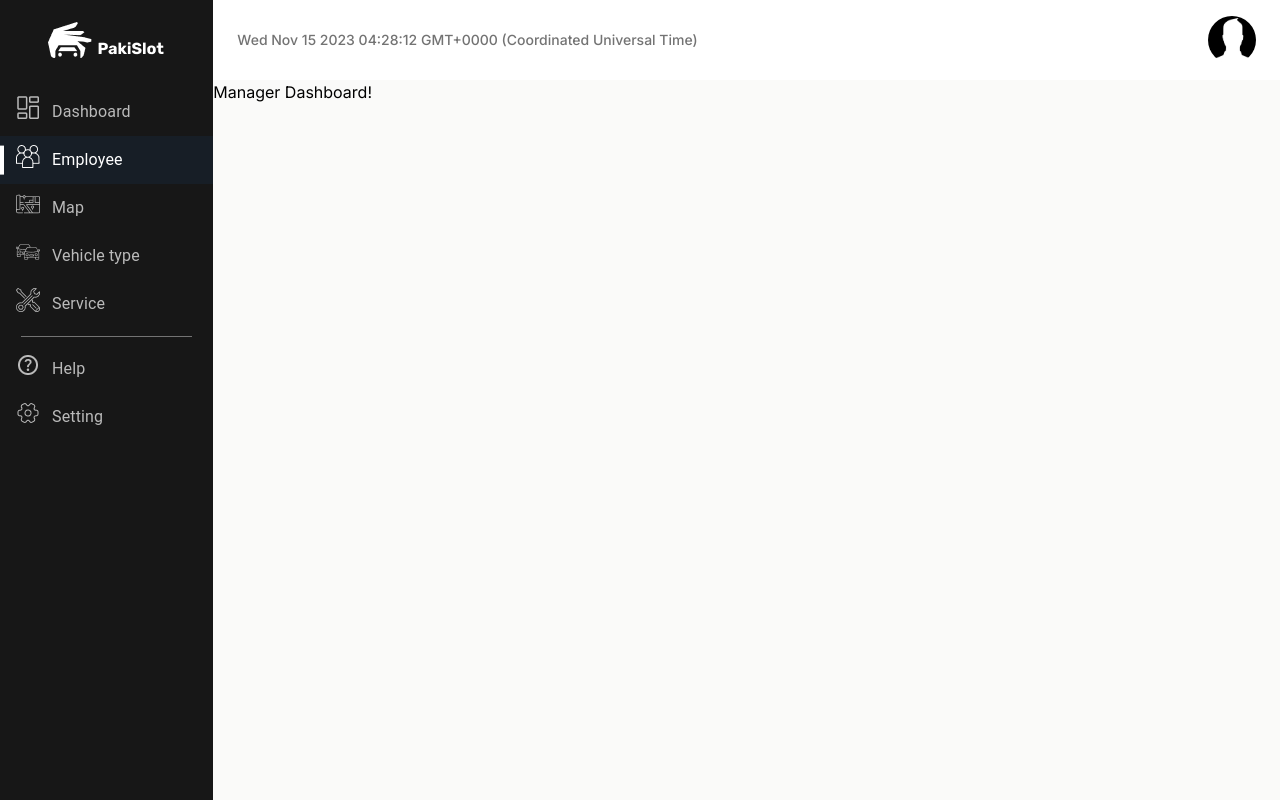
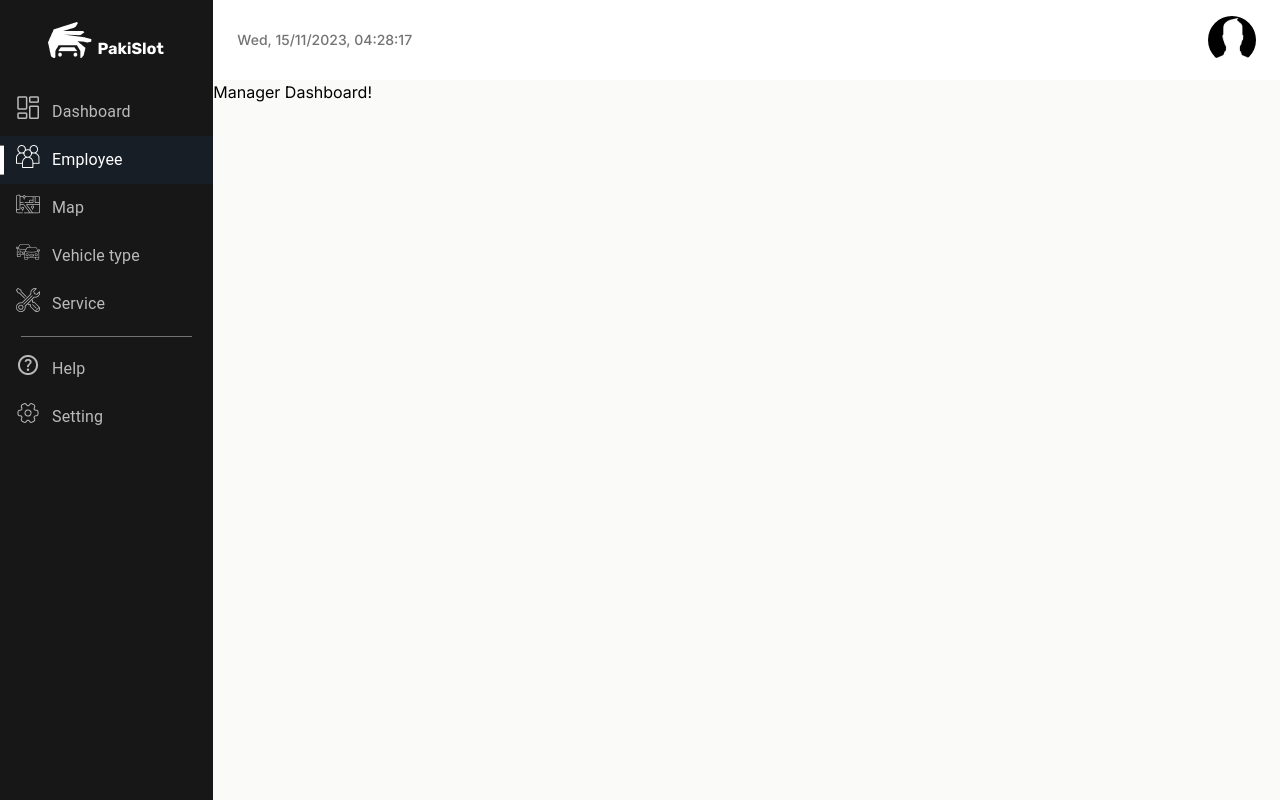
Before and after one commit to capstone-k20-219/capstone-k20-219-frontend-web, a Next.js app: page /m-home in a window 1280 px wide. Built offline with nearby package versions, Linux system fonts and the light colour scheme.

Commit message:
feat: add realtime clock to header

```diff
--- a/src/app/(manager)/_ui/Header.tsx
+++ b/src/app/(manager)/_ui/Header.tsx
@@ -9,15 +9,26 @@ import Image from "next/image";
 import { stringify } from "querystring";
 
 export default function Header() {
-  const [date, SetDate] = useState(new Date());
+  const [date, setDate] = useState(new Date());
+
+  useEffect(() => {
+    setInterval(() => setDate(new Date()), 1000);
+  }, []);
 
   return (
     <div className="w-full h-20 px-6 py-4 bg-white justify-center items-center flex">
       <div className="grow shrink basis-0 self-stretch justify-between items-center inline-flex">
         <div className="justify-start items-center flex">
           <div className="text-neutral-500 text-sm font-medium">
-            {/* Thu 12/10/2023 12:24:32 */}
-            {`${date}`}
+            {date.toLocaleDateString("en-GB", {
+              weekday: "short",
+              day: "numeric",
+              month: "numeric",
+              year: "numeric",
+              hour: "numeric",
+              minute: "numeric",
+              second: "numeric",
+            })}
           </div>
         </div>
         <div className="flex-col justify-start items-center inline-flex">
--- a/src/app/(manager)/layout.tsx
+++ b/src/app/(manager)/layout.tsx
@@ -1,3 +1,6 @@
+"use client";
+
+import { useEffect, useState } from "react";
 // Assets
 import Logo from "../../img/logo-white.png";
 import Header from "./_ui/Header";
@@ -10,6 +13,14 @@ export default function RootLayout({
 }: {
   children: React.ReactNode;
 }) {
+  const [inital, setInitial] = useState(false);
+
+  useEffect(() => {
+    setInitial(true);
+  }, []);
+
+  if (!inital) return null;
+  else
     return (
       <div className="w-full h-dvh relative bg-stone-50 flex">
         {/* sidebar */}
```
Lines whose indentation alone changed are shown as unchanged.
